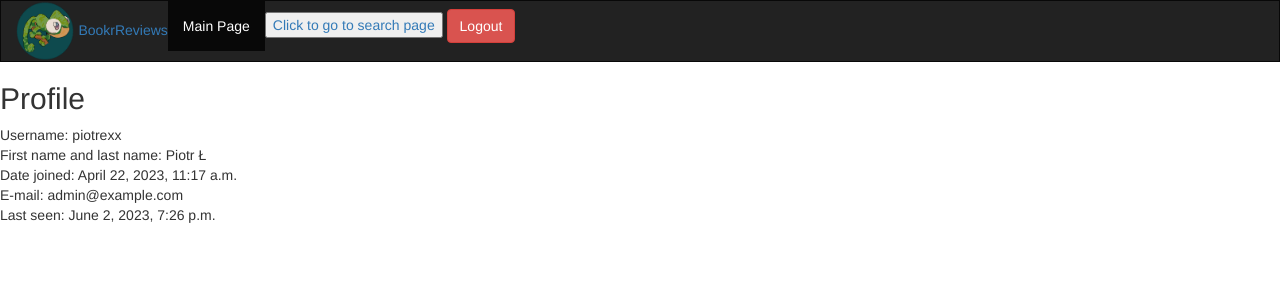
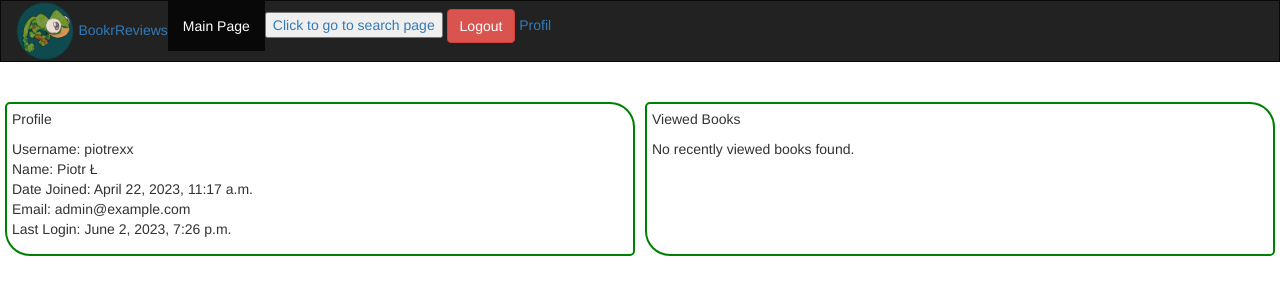
Before and after one commit to Piotrexx/Book-Review-App, a Django app: page /accounts/profile/ in a window 1280 px wide. Shown: the top 300 px of the page. Run offline with Django 4.2, Linux system fonts and the light colour scheme; a user stored in the database is signed in; some libraries are stand-ins or nearby versions.

Commit message:
history of viewed books

```diff
--- a/myapp/templates/base.html
+++ b/myapp/templates/base.html
@@ -27,9 +27,11 @@
       <a href="/"><button>Click to go to search page</button></a>
       {% if user.is_authenticated%}
         <a href="/accounts/logout"><button class="btn btn-danger navbar-btn">Logout</button></a>
+        <a href="/accounts/profile">Profil</a>
       {% else %}
         <a href="/accounts/login"><button>LOGIN</button></a>
       {% endif %}
+
     </div>
   </nav>
 
@@ -40,7 +42,9 @@
       <button type="submit">Search</button>
     </form>
     <a href="/books"><h1>Book reviews</h1></a>
-    <a href="/publishers/new/"><h1>Click to add new publisher</h1></a>
+    {% if user.is_authenticated%}
+      <a href="/publishers/new/"><h1>Click to add new publisher</h1></a>
+    {% endif %}
     {{error}}
     <h1>Search results for: <i>{{value}}</i></h1>
     {% for x in search_list%}
--- a/myapp/templates/book_list.html
+++ b/myapp/templates/book_list.html
@@ -23,7 +23,9 @@
             <span class="text-info">Rating: </span><span><mark>{{item.book_rating}}</mark></span>
             <br>
             <a href="{{item.i}}"><button class="btn-info btn">Reviews</button></a>
-            <a href="{% url 'review_create' item.book.pk%}">Add a new review</a>
+            {% if user.is_authenticated%}
+                <a href="{% url 'review_create' item.book.pk%}">Add a new review</a>
+            {% endif %}
         </li>
         <br>
 
--- a/myapp/templates/profile.html
+++ b/myapp/templates/profile.html
@@ -1,16 +1,48 @@
-{% extends 'base.html'%}
+{% extends "base.html" %}
 
-{%block title%}Bookr{% endblock %}
+{% block title %}Bookr{% endblock %}
 
-{% block content%}
-<h2>Profile</h2>
-<div>
-    <p>
-        Username: {{request.user.username}} <br>
-        First name and last name: {{request.user.first_name}} {{request.user.last_name}} <br>
-        Date joined: {{request.user.date_joined}} <br>
-        E-mail: {{request.user.email}} <br>
-        Last seen: {{request.user.last_login}}
-    </p>
-</div>
+{% block heading %}Profile{% endblock %}
+
+{% block content %}
+
+<style>
+.flexrow { display: flex;
+           border: 2px black;
+}
+.flexrow > div { flex: 1; }
+
+.infocell {
+  border: 2px solid green;
+  border-radius: 5px 25px;
+  background-color: white;
+  padding: 5px;
+  margin: 20px 5px 5px 5px;
+}
+</style>
+
+  <div class="flexrow" >
+    <div class="infocell" >
+      <p>Profile</p>
+      <p>
+          Username: {{ request.user.username }} <br>
+          Name: {{ request.user.first_name }} {{ request.user.last_name }}<br>
+          Date Joined: {{ request.user.date_joined }} <br>
+          Email: {{ request.user.email }}<br>
+          Last Login: {{ request.user.last_login }}<br>
+      </p>
+    </div>
+
+    <div class="infocell" >
+      <p>Viewed Books</p>
+      <p>
+      {% for  book_title in request.session.viewed_books %}
+      <a href="/books/{{ book_id }}">{{ book_title }}</a><br>
+      {% empty %}
+            No recently viewed books found.
+      {% endfor %}
+      </p>
+    </div>
+  </div>
+
 {% endblock %}
--- a/myapp/views.py
+++ b/myapp/views.py
@@ -163,7 +163,24 @@ def detail(request, id):
             break
         else:
             continue
-    # print(len(books))
+    # # print(len(books))
+    # # if request.user.is_authenticated:
+    # #     max_viewd_books_lenght = 10
+    # #     viewed_books = request.session.get('viewed_books', [])
+    # #     viewed_book = [book.id, book.title]
+    # #     if viewed_book in viewed_books:
+    # #         viewed_books.pop(viewed_books.index(viewed_book))
+    # #     viewed_books.insert(0, viewed_book)
+    # #     viewed_books = viewed_books[:max_viewd_books_lenght]
+    # #     request.session['viewed_books'] = viewed_book
+    # if request.user.is_authenticated:
+    #     max_viewed_books_length = 10
+    #     viewed_books = request.session.get('viewed_books', [])
+    #     viewed_book = [book.id, book.title]
+    #     if viewed_book not in viewed_books:
+    #         viewed_books.insert(0, viewed_book)
+    #         viewed_books = viewed_books[:max_viewed_books_length]
+    #         request.session['viewed_books'] = viewed_books
     try:
         instance = MediaModel.objects.get(id=a+28)
         url = instance.image_upload.url
@@ -195,6 +212,14 @@ def detail(request, id):
         no = "There is no reviews yet !"
         content = ""
         review = None
-
+    if request.user.is_authenticated:
+        max_viewed_books_length = 10
+        viewed_books = request.session.get('viewed_books', [])
+        viewed_book = [book.id, book.title]
+        if viewed_book in viewed_books:
+            viewed_books.pop(viewed_books.index(viewed_book))
+        viewed_books.insert(0, viewed_book)
+        viewed_books = viewed_books[:max_viewed_books_length]
+        request.session['viewed_books'] = viewed_books
 
     return render(request, 'details.html', {"url":url,'no': no, 'book':book, 'content': content, 'book_rating': book_rating, "review": review, 'rev_list':rev_list})
```
Also changed, not shown: myapp/templates/details.html (+6 -3 lines), db.sqlite3.
